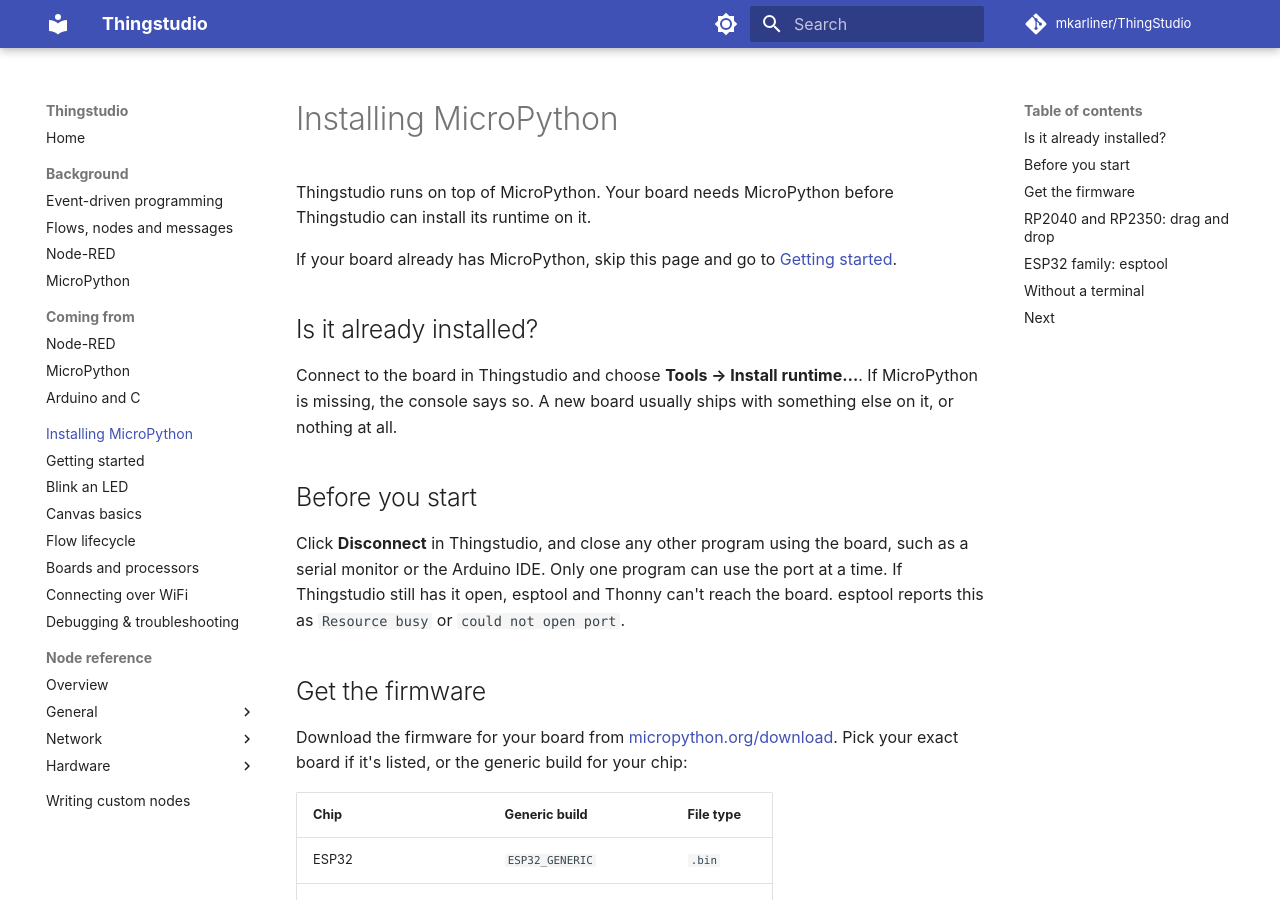
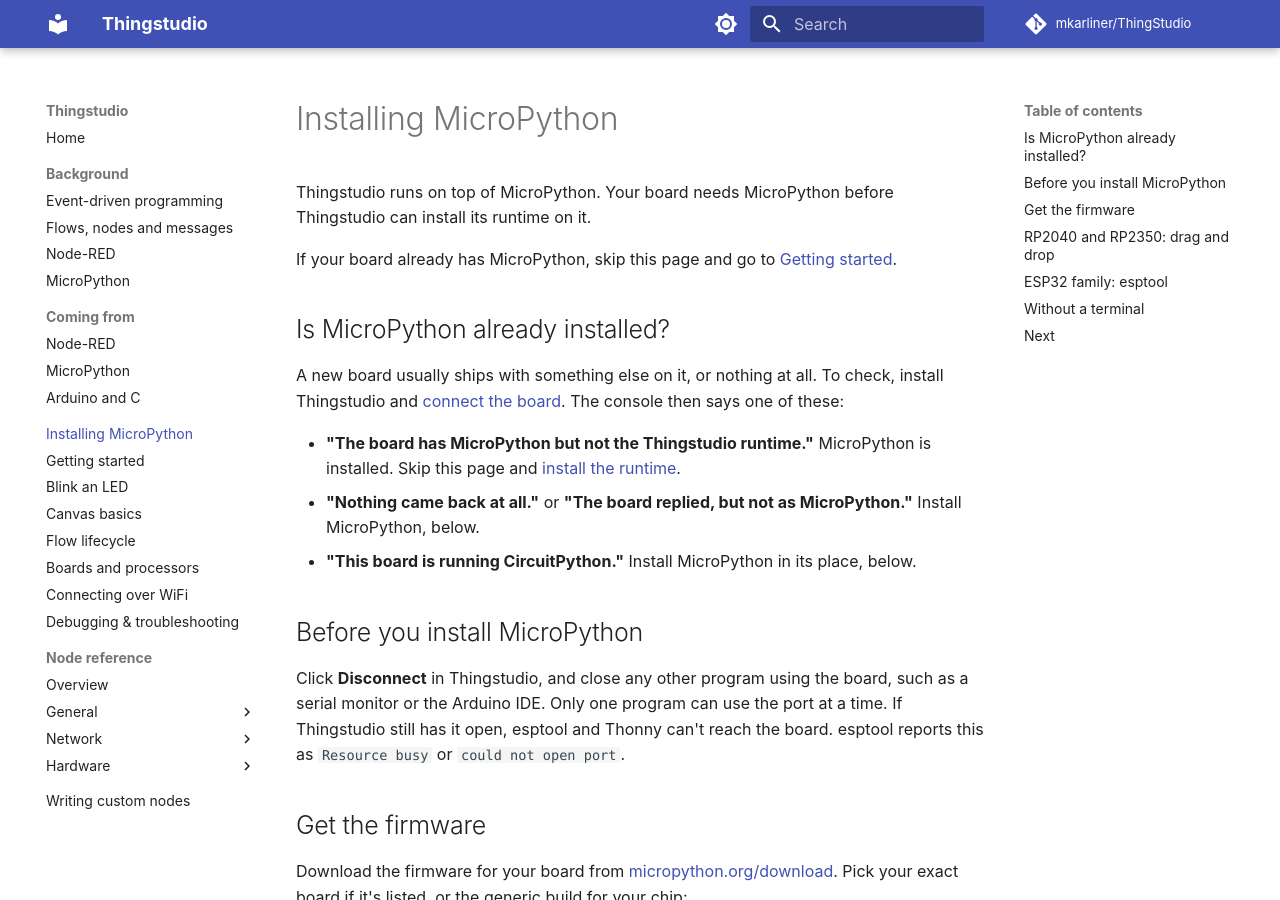
Before and after one commit to mkarliner/ThingStudio, an MkDocs documentation site: the page built from docs/user-guide/installing-micropython.md, in a window 1280 px wide and 900 px high. Built offline with MkDocs 1.6.1 and Material for MkDocs 9.7.7, drawn with Linux system fonts in a browser that asks for light colours; comment, search, counter and statistics services are not loaded; some of the changed text lies outside the part shown.

Commit message:
Docs: Mike's review comments on the first pages of the route
- Getting started says plainly that the board needs MicroPython, where to go
  if it doesn't, and that carrying on is fine when unsure; "comes with its own
  Python" now says it's the program on your computer.
- Installing MicroPython: "Is MicroPython already installed?" explains how to
  tell, quoting the console's three answers; "Next" links straight to Install
  the runtime (and to Install, for anyone who hasn't installed Thingstudio).
- Home's Next starts with Getting started, so the route no longer sends people
  to a page whose first step needs Thingstudio installed.
- Carries Mike's mikes-questions-and-points.md edits from his local commit
  2a810b8 (TEMP, review comments), which this replaces.

Co-Authored-By: Claude Opus 5.5 <noreply@anthropic.com>
Claude-Session: https://claude.ai/code/session_01SryST6BQwbzwtrycftFzcN

```diff
--- a/docs/user-guide/installing-micropython.md
+++ b/docs/user-guide/installing-micropython.md
@@ -4,11 +4,17 @@ Thingstudio runs on top of MicroPython. Your board needs MicroPython before Thin
 
 If your board already has MicroPython, skip this page and go to [Getting started](getting-started.md).
 
-## Is it already installed?
+## Is MicroPython already installed?
 
-Connect to the board in Thingstudio and choose **Tools → Install runtime…**. If MicroPython is missing, the console says so. A new board usually ships with something else on it, or nothing at all.
+A new board usually ships with something else on it, or nothing at all. To check, install Thingstudio and
+[connect the board](getting-started.md#connect-a-board). The console then says one of these:
 
-## Before you start
+- **"The board has MicroPython but not the Thingstudio runtime."** MicroPython is installed. Skip this page and
+  [install the runtime](getting-started.md#install-the-runtime).
+- **"Nothing came back at all."** or **"The board replied, but not as MicroPython."** Install MicroPython, below.
+- **"This board is running CircuitPython."** Install MicroPython in its place, below.
+
+## Before you install MicroPython
 
 Click **Disconnect** in Thingstudio, and close any other program using the board, such as a serial monitor or the Arduino IDE. Only one program can use the port at a time. If Thingstudio still has it open, esptool and Thonny can't reach the board. esptool reports this as `Resource busy` or `could not open port`.
 
@@ -67,4 +73,5 @@ When it's done, close Thonny before connecting from Thingstudio. The same one-pr
 
 ## Next
 
-Go back to [Getting started](getting-started.md) and install the Thingstudio runtime.
+Install the Thingstudio runtime on the board: see [Install the runtime](getting-started.md#install-the-runtime).
+If you haven't installed Thingstudio on your computer yet, start at [Install](getting-started.md#install).
```
Also changed, not shown: docs/user-guide/getting-started.md (+7 -2 lines), docs/user-guide/index.md (+3 -3 lines), docs/working-notes/mikes-questions-and-points.md (+5 -2 lines).
